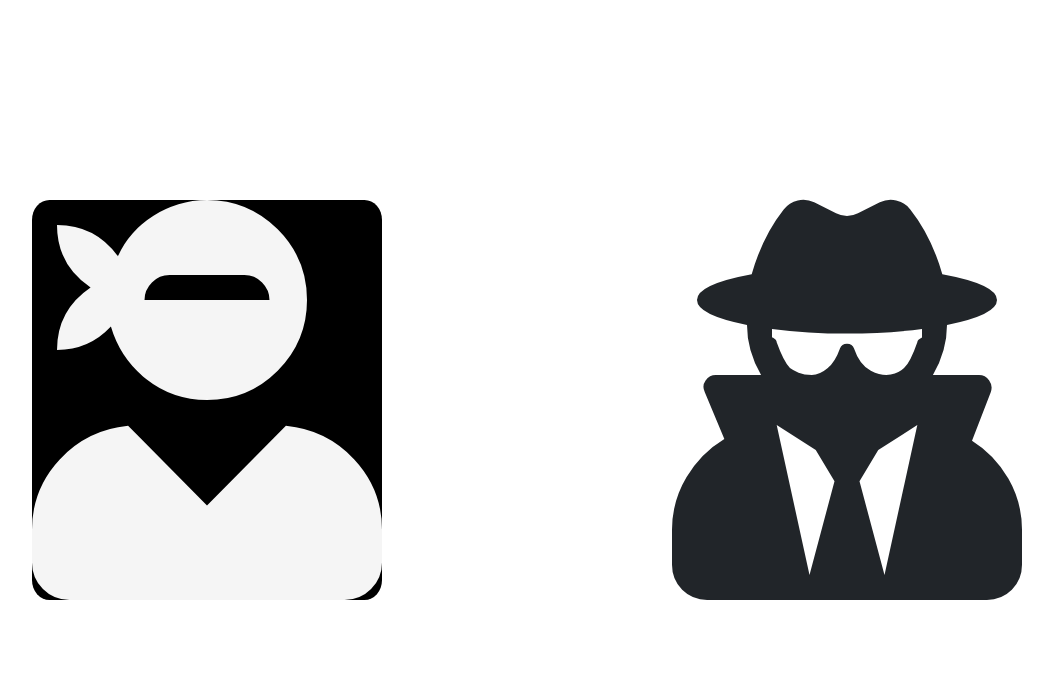
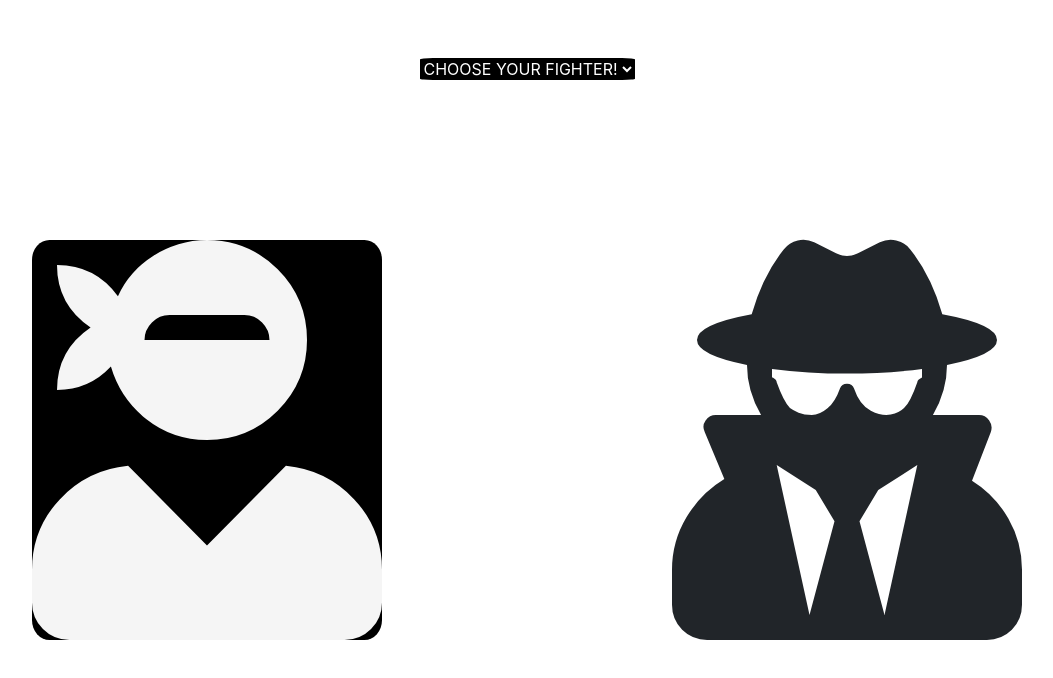
Before and after one commit to porterwilcox/bcw-checkpoint-1, a plain HTML site: page index.html in a window 1280 px wide. Shown: the whole page, without its empty margins (113-1166 px from the left). Drawn offline with nearby package versions, Linux system fonts and the light colour scheme.

Commit message:
added-select-dropdown

```diff
--- a/assets/scripty.js
+++ b/assets/scripty.js
@@ -0,0 +1,5 @@
+let charArr = [
+    '<i class="fas fa-user-ninja char-icon ninja"></i>',
+    '<i class="fas fa-user-secret char-icon spy"></i>'
+];
+let charSelect = document.getElementById('character-selection');
--- a/assets/styles.css
+++ b/assets/styles.css
@@ -2,8 +2,28 @@
     outline: 1px solid red;
 } */
 
-.col-pos {
+.container-fluid {
     height: 100vh;
+}
+
+.sel-pos {
+    width: 100vw;
+    height: 10vh;
+    display: flex;
+    justify-content: center;
+    align-items: flex-end;
+}
+
+#character-selection {
+    height: fit-content;
+    border: none;
+    background-color: black;
+    color: white;
+    border-radius: 6%;
+}
+
+.both-char-pos {
+    height: 90vh;
     width: 100vw;
     display: flex;
     align-items: space-evenly;
@@ -30,10 +50,6 @@
 
 /* MOBILE */
 @media (pointer: coarse) and (hover: none) {
-    .char-pos {
-        align-items: center;
-        justify-content: center;
-    }
 
     .char-icon {
         font-size: 10em;
--- a/index.html
+++ b/index.html
@@ -15,7 +15,14 @@
 
 <body>
     <div class="container-fluid">
-        <div class="row col-pos">
+        <div class="row char-sel">
+            <div class="col-sm-12 sel-pos"><select name="char-sel" id="character-selection">
+                <option value="" disabled selected>CHOOSE YOUR FIGHTER!</option>
+                <option value="ninja">ninja</option>
+                <option value="spy">spy</option>
+            </select></div>
+        </div>
+        <div class="row both-char-pos">
             <div class="col-sm-6 char-pos">
                     <i class="fas fa-user-ninja char-icon ninja"></i>
             </div>
```
